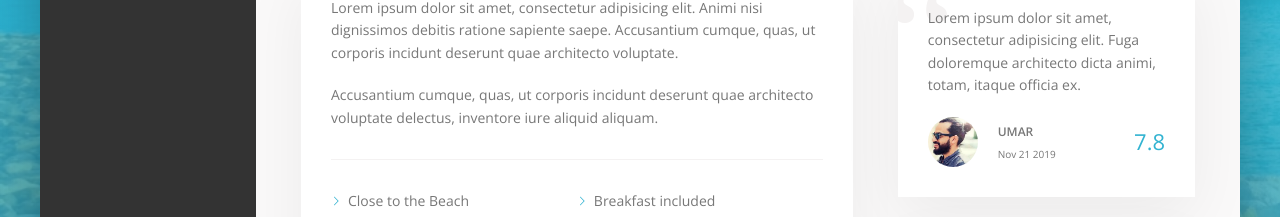
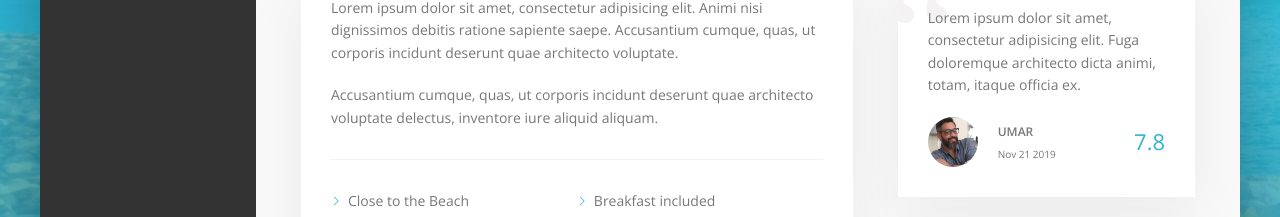
Before and after one commit to sufyzah/Booked, a website: page index.html in a window 1280 px wide. Shown: the part 681-898 px from the top of the page. Drawn offline with nearby package versions, Linux system fonts and the light colour scheme.

Commit message:
Update index.html

```diff
--- a/index.html
+++ b/index.html
@@ -182,7 +182,7 @@
                                 </blockquote>
 
                                 <figcaption class="review__user">
-                                    <img src="/img/user.png" alt="Review" class="review__photo">
+                                    <img src="/img/user-1.png" alt="Review" class="review__photo">
                                     <div class="review__user-box">
                                         <p class="review__user-name">Umar</p>
                                         <p class="review__user-date">Nov 21 2019</p>
```
